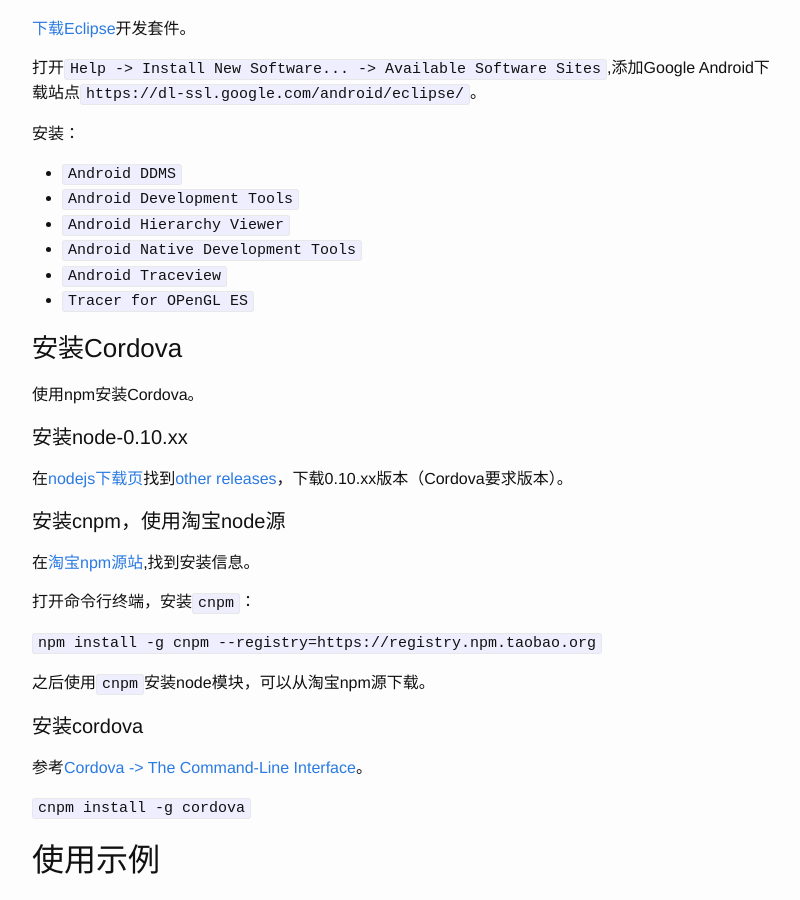
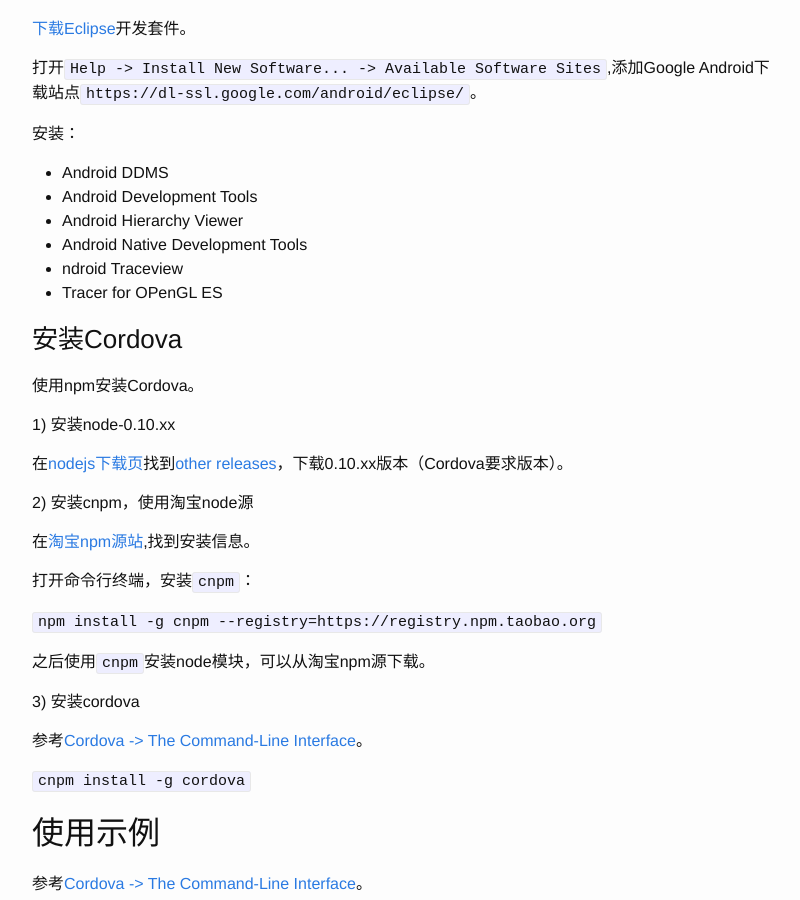
Before and after one commit to sunshare/sunshare.github.io, a Jekyll site: the page built from _posts/2015-04-27-getting-start-phonegap-cordova.markdown, in a window 1280 px wide and 900 px high, scrolled down 869 px. Shown: the whole window, without its empty margins (238-1038 px from the left). Built offline with Jekyll 4.4.1, drawn with Linux system fonts in a browser that asks for light colours.

Commit message:
Update 2015-04-27-getting-start-phonegap-cordova.markdown

```diff
--- a/_posts/2015-04-27-getting-start-phonegap-cordova.markdown
+++ b/_posts/2015-04-27-getting-start-phonegap-cordova.markdown
@@ -36,23 +36,25 @@ Phonegap经过发展，提取、整理了核心代码提交到Apache基金组织
 打开`Help -> Install New Software... -> Available Software Sites`,添加Google Android下载站点`https://dl-ssl.google.com/android/eclipse/`。
 
 安装：
-* `Android DDMS`
-* `Android Development Tools`
-* `Android Hierarchy Viewer`
-* `Android Native Development Tools`
-* `Android Traceview`
-* `Tracer for OPenGL ES`
+* Android DDMS
+* Android Development Tools
+* Android Hierarchy Viewer
+* Android Native Development Tools
+* ndroid Traceview
+* Tracer for OPenGL ES
 
 
 ### 安装Cordova
 使用npm安装Cordova。
 
 
-#### 安装node-0.10.xx
+1) 安装node-0.10.xx
+
 在[nodejs下载页](https://nodejs.org/download/)找到[other releases](http://nodejs.org/dist/)，下载0.10.xx版本（Cordova要求版本）。
 
 
-#### 安装cnpm，使用淘宝node源
+2) 安装cnpm，使用淘宝node源
+
 在[淘宝npm源站](http://npm.taobao.org/),找到安装信息。
 
 打开命令行终端，安装`cnpm`：
@@ -62,7 +64,8 @@ Phonegap经过发展，提取、整理了核心代码提交到Apache基金组织
 之后使用`cnpm`安装node模块，可以从淘宝npm源下载。
 
 
-#### 安装cordova
+3) 安装cordova
+
 参考[Cordova -> The Command-Line Interface](https://cordova.apache.org/docs/en/4.0.0/guide_cli_index.md.html#The%20Command-Line%20Interface)。
 
    `cnpm install -g cordova`
```
